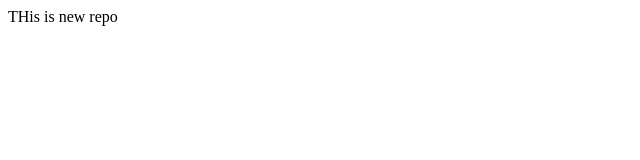
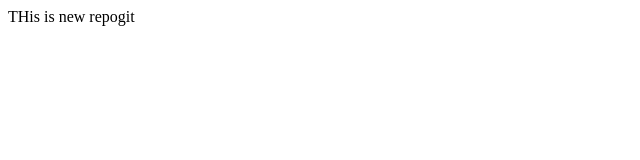
Before and after one commit to sushantpatil7/Localrepo, a plain HTML site: page index.html in a window 1280 px wide. Shown: the full height of the page, 0-640 px from the left. Drawn offline with Linux system fonts and the light colour scheme.

```diff
--- a/index.html
+++ b/index.html
@@ -1 +1 @@
-<p>THis is new repo</p>
+<p>THis is new repogit </p>
```
Also changed, not shown: 1 other file.
